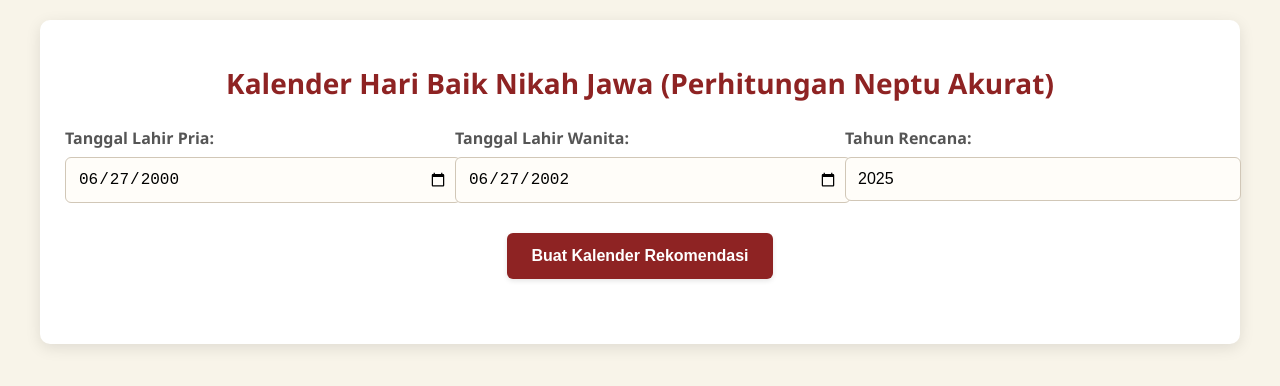
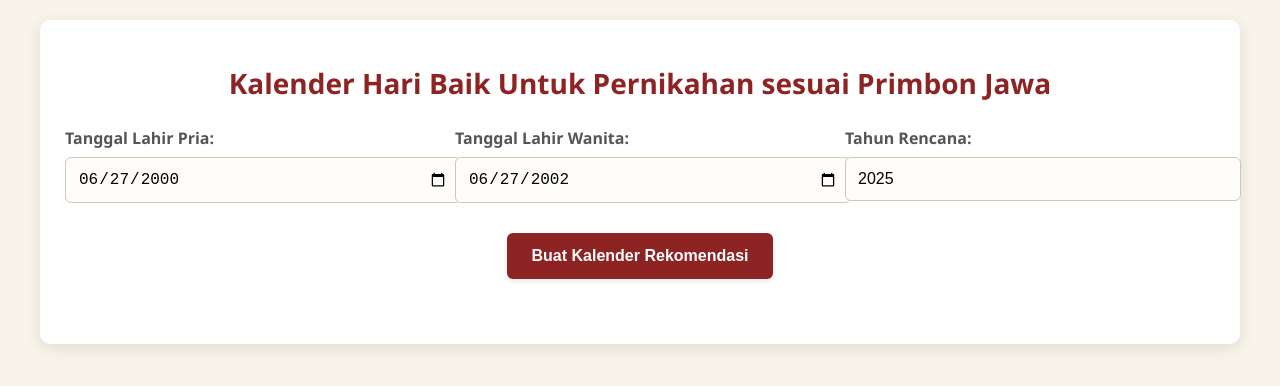
Before and after one commit to minskw/primbonnikahanjawa, a plain HTML site: page index.html in a window 1280 px wide. Drawn offline with Linux system fonts and the light colour scheme.

Commit message:
Update index.html

```diff
--- a/index.html
+++ b/index.html
@@ -3,7 +3,7 @@
 <head>
     <meta charset="UTF-8">
     <meta name="viewport" content="width=device-width, initial-scale=1.0">
-    <title>Kalender Hari Baik Nikah Jawa (Perhitungan Neptu Akurat)</title>
+    <title>Kalender Hari Baik Pernikahan Sesuai Primbon Jawa</title>
     <style>
         body {
             font-family: 'Segoe UI', Tahoma, Geneva, Verdana, sans-serif;
@@ -341,7 +341,7 @@
 </head>
 <body>
     <div class="container">
-        <h1>Kalender Hari Baik Nikah Jawa (Perhitungan Neptu Akurat)</h1>
+        <h1>Kalender Hari Baik Untuk Pernikahan sesuai Primbon Jawa</h1>
 
         <div class="form-group">
             <div class="input-group">
```
